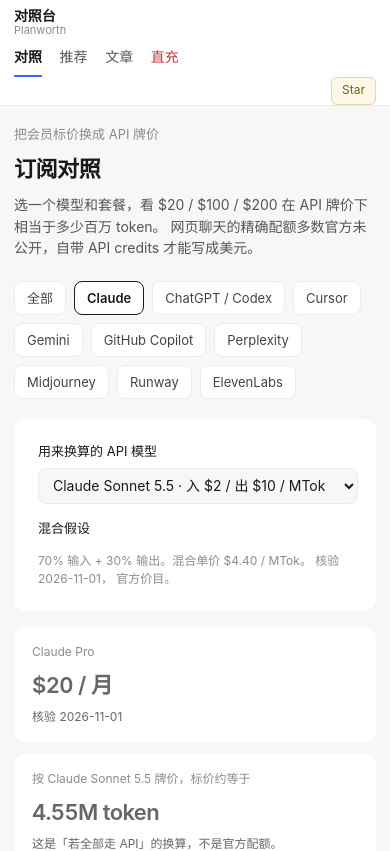
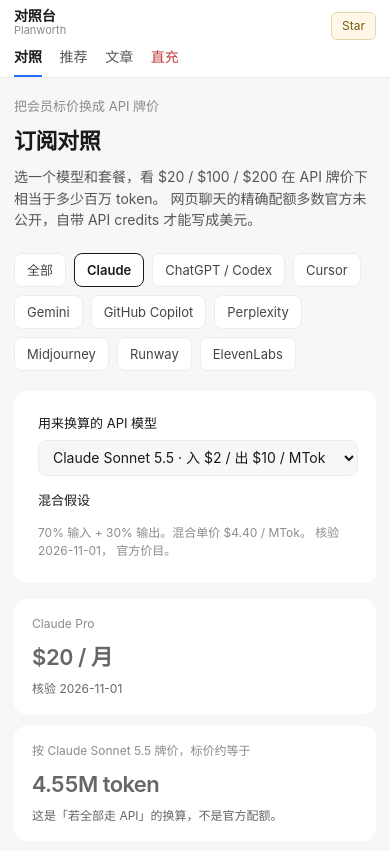
Before and after one commit to EA-Studio-SHARK/planworth, a React (Vite) app: page / in a window 390 px wide. Shown: the top 851 px of the page. Built offline with nearby package versions, Linux system fonts and the light colour scheme.

Commit message:
fix: absolute Star on mobile topbar

```diff
--- a/src/styles.css
+++ b/src/styles.css
@@ -415,9 +415,14 @@ td.num, th.num { font-variant-numeric: tabular-nums; font-family: var(--mono); f
     min-height: var(--topbar);
     row-gap: 0;
     padding: 8px 14px 0;
+    position: relative;
   }
-  .brand { flex: 0 0 auto; }
-  .top-right { margin-left: auto; flex: 0 0 auto; }
+  .brand { flex: 0 0 auto; padding-right: 72px; }
+  .top-right {
+    position: absolute;
+    right: 14px;
+    top: 12px;
+  }
   .top-right .gh { display: none; }
   .nav {
     flex: 1 0 100%;
```
